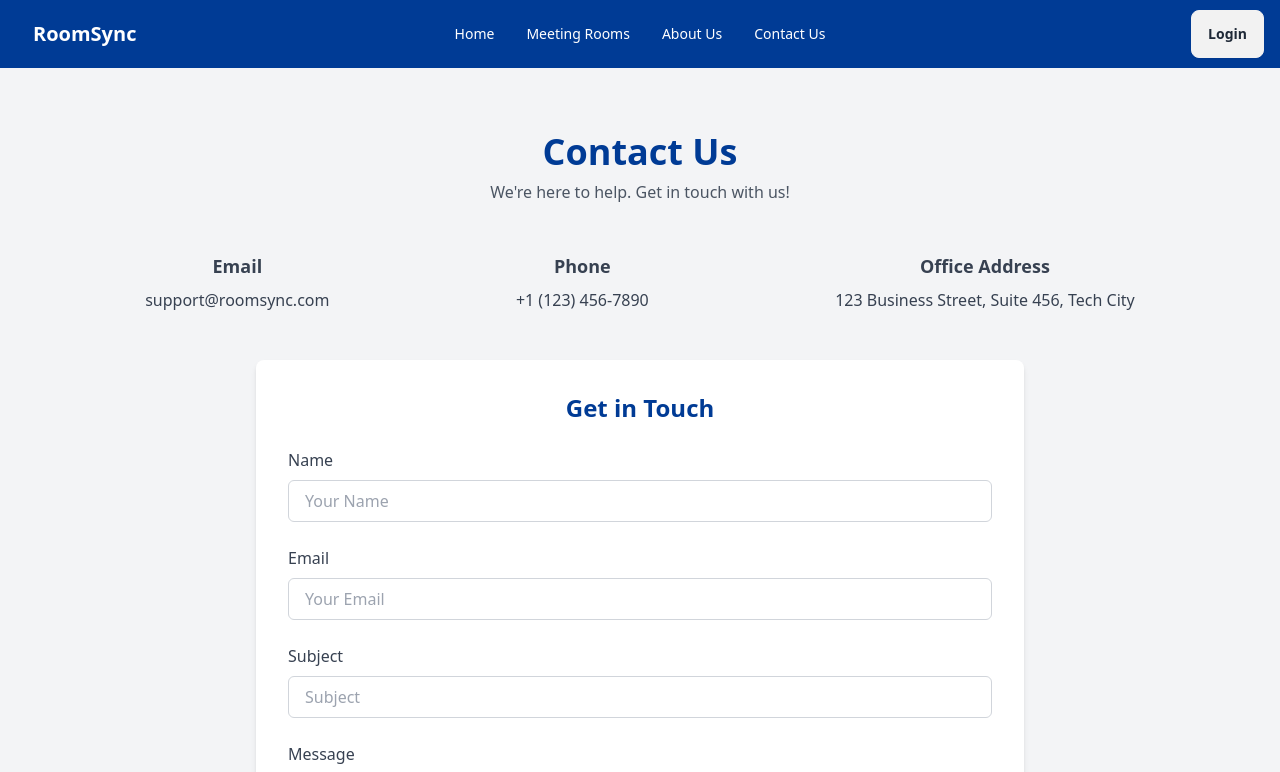
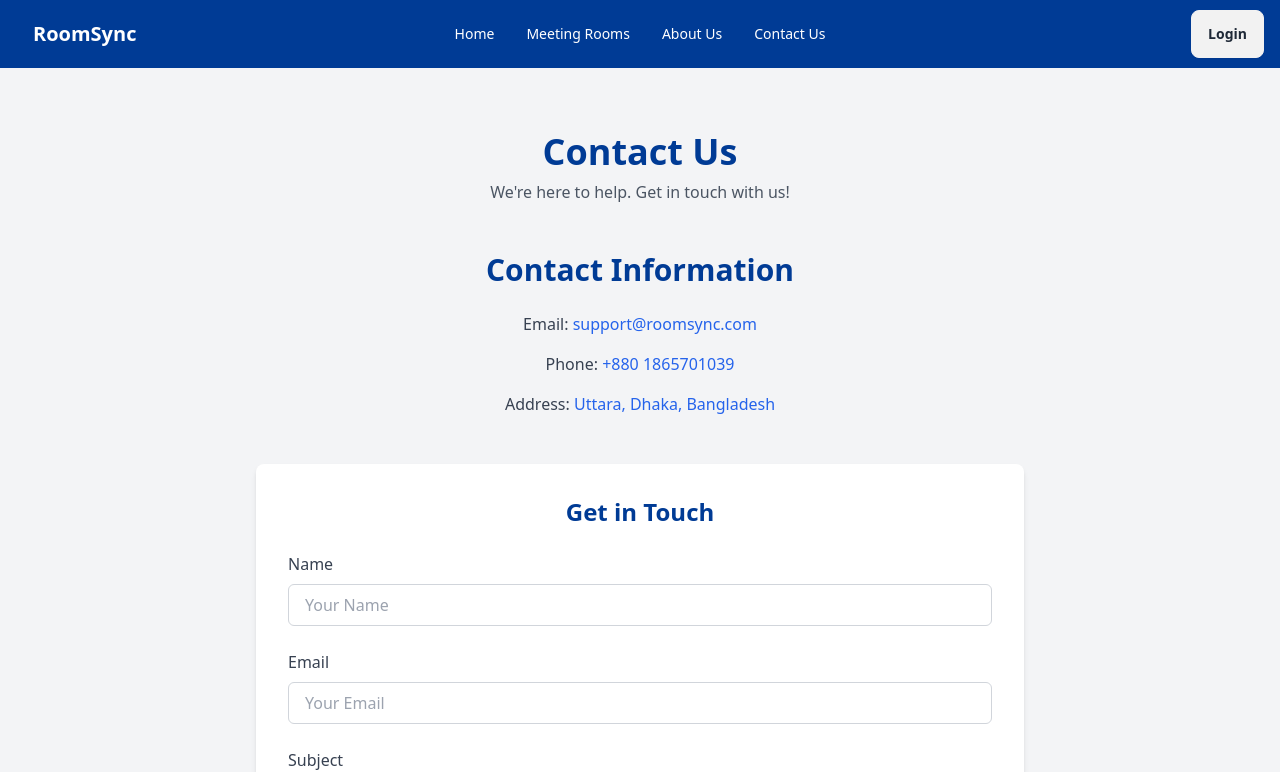
Before and after one commit to produzzal/RoomSync, a React (Vite) app: page /contact-us in a window 1280 px wide. Shown: the top 772 px of the page. Built offline with nearby package versions, Linux system fonts and the light colour scheme.

Commit message:
contact us added

```diff
--- a/package.json
+++ b/package.json
@@ -11,14 +11,18 @@
   },
   "dependencies": {
     "animate.css": "^4.1.1",
+    "dotenv": "^16.4.7",
+    "emailjs-com": "^3.2.0",
     "framer-motion": "^11.18.0",
     "react": "^18.3.1",
     "react-dom": "^18.3.1",
     "react-hook-form": "^7.54.2",
-    "react-router-dom": "^7.1.2"
+    "react-router-dom": "^7.1.2",
+    "react-toastify": "^11.0.3"
   },
   "devDependencies": {
     "@eslint/js": "^9.17.0",
+    "@types/node": "^22.10.7",
     "@types/react": "^18.3.18",
     "@types/react-dom": "^18.3.5",
     "@vitejs/plugin-react": "^4.3.4",
--- a/src/components/layout/Footer.tsx
+++ b/src/components/layout/Footer.tsx
@@ -22,10 +22,10 @@ const Footer: React.FC = () => {
             <p className="text-lg">
               Phone:{" "}
               <a href="tel:+1234567890" className="hover:text-[#F1F1F1]">
-                +1 (234) 567-890
+                +880 1865701039
               </a>
             </p>
-            <p className="text-lg">Address: 123 Main St, City, Country</p>
+            <p className="text-lg">Address: Uttara, Dhaka, Bangladesh</p>
           </div>
 
           {/* Social Media Links */}
--- a/src/pages/ContactUs.tsx
+++ b/src/pages/ContactUs.tsx
@@ -1,7 +1,70 @@
-import React from "react";
+import React, { useState } from "react";
 import { motion } from "framer-motion";
+import emailjs from "emailjs-com";
+import { ToastContainer, toast } from "react-toastify"; // Importing Toastify and ToastContainer
+import "react-toastify/dist/ReactToastify.css"; // Import Toastify CSS
 
 const ContactUs: React.FC = () => {
+  const [formData, setFormData] = useState({
+    name: "",
+    email: "",
+    subject: "",
+    message: "",
+  });
+
+  const [isLoading, setIsLoading] = useState(false); // To handle loading state
+
+  const handleInputChange = (
+    e: React.ChangeEvent<HTMLInputElement | HTMLTextAreaElement>
+  ) => {
+    const { name, value } = e.target;
+    setFormData({ ...formData, [name]: value });
+  };
+
+  const validateForm = () => {
+    const { name, email, subject, message } = formData;
+    if (!name || !email || !subject || !message) {
+      toast.error("All fields are required!"); // Error message toast
+      return false;
+    }
+    if (!/\S+@\S+\.\S+/.test(email)) {
+      toast.error("Please enter a valid email address!"); // Error message toast
+      return false;
+    }
+    return true;
+  };
+
+  const handleSubmit = (event: React.FormEvent) => {
+    event.preventDefault();
+
+    if (!validateForm()) return;
+
+    setIsLoading(true); // Start loading
+
+    const form = event.target as HTMLFormElement;
+
+    emailjs
+      .sendForm(
+        "service_cpnpfci", // Hardcoded Service ID
+        "template_5bejvmd", // Hardcoded Template ID
+        form,
+        "gCv1qx4g2YjUZpvXg" // Hardcoded User ID
+      )
+      .then(
+        (result) => {
+          console.log(result.text); // Success message
+          setIsLoading(false); // Stop loading
+          toast.success("Your message has been sent successfully!"); // Success toast
+          setFormData({ name: "", email: "", subject: "", message: "" }); // Clear form data
+        },
+        (error) => {
+          console.log(error.text); // Error message
+          setIsLoading(false); // Stop loading
+          toast.error("Something went wrong, please try again!"); // Error toast
+        }
+      );
+  };
+
   return (
     <div className="bg-gray-100 py-16 px-4 sm:px-6 lg:px-16">
       {/* Page Header */}
@@ -24,42 +87,39 @@ const ContactUs: React.FC = () => {
         </motion.p>
       </section>
 
-      {/* Contact Information */}
-      <section className="flex flex-col sm:flex-row sm:justify-around sm:items-start mb-12 text-gray-700 gap-6">
+      {/* Contact Information Section */}
+      <section className="text-center mb-12">
+        <motion.h2
+          className="text-2xl sm:text-3xl font-bold text-[#003B95]"
+          initial={{ opacity: 0 }}
+          animate={{ opacity: 1 }}
+          transition={{ duration: 1 }}
+        >
+          Contact Information
+        </motion.h2>
         <motion.div
-          className="flex flex-col items-center text-center"
-          initial={{ opacity: 0, y: 20 }}
-          animate={{ opacity: 1, y: 0 }}
-          transition={{ duration: 1, delay: 0.2 }}
+          className="mt-6 space-y-4 text-gray-700"
+          initial={{ opacity: 0 }}
+          animate={{ opacity: 1 }}
+          transition={{ duration: 1.5, delay: 0.3 }}
         >
-          <h2 className="text-base sm:text-lg font-semibold mb-2">Email</h2>
-          <p className="text-sm sm:text-base">support@roomsync.com</p>
-        </motion.div>
-        <motion.div
-          className="flex flex-col items-center text-center"
-          initial={{ opacity: 0, y: 20 }}
-          animate={{ opacity: 1, y: 0 }}
-          transition={{ duration: 1, delay: 0.4 }}
-        >
-          <h2 className="text-base sm:text-lg font-semibold mb-2">Phone</h2>
-          <p className="text-sm sm:text-base">+1 (123) 456-7890</p>
-        </motion.div>
-        <motion.div
-          className="flex flex-col items-center text-center"
-          initial={{ opacity: 0, y: 20 }}
-          animate={{ opacity: 1, y: 0 }}
-          transition={{ duration: 1, delay: 0.6 }}
-        >
-          <h2 className="text-base sm:text-lg font-semibold mb-2">
-            Office Address
-          </h2>
-          <p className="text-sm sm:text-base">
-            123 Business Street, Suite 456, Tech City
+          <p>
+            Email:{" "}
+            <a href="mailto:info@example.com" className="text-blue-600">
+              support@roomsync.com
+            </a>
+          </p>
+          <p>
+            Phone: <span className="text-blue-600">+880 1865701039</span>
+          </p>
+          <p>
+            Address:{" "}
+            <span className="text-blue-600">Uttara, Dhaka, Bangladesh</span>
           </p>
         </motion.div>
       </section>
 
-      {/* Contact Form */}
+      {/* Contact Form Section */}
       <section className="max-w-full sm:max-w-2xl lg:max-w-3xl mx-auto bg-white p-6 sm:p-8 rounded-lg shadow-md">
         <motion.h2
           className="text-xl sm:text-2xl font-bold text-center text-[#003B95] mb-6"
@@ -69,7 +129,7 @@ const ContactUs: React.FC = () => {
         >
           Get in Touch
         </motion.h2>
-        <form className="space-y-6">
+        <form onSubmit={handleSubmit} className="space-y-6">
           {/* Name Field */}
           <motion.div
             initial={{ opacity: 0, x: -20 }}
@@ -79,6 +139,9 @@ const ContactUs: React.FC = () => {
             <label className="block font-medium text-gray-700 mb-2">Name</label>
             <input
               type="text"
+              name="name"
+              value={formData.name}
+              onChange={handleInputChange}
               placeholder="Your Name"
               className="w-full px-4 py-2 text-sm sm:text-base border border-gray-300 rounded-md focus:outline-none focus:ring-2 focus:ring-[#003B95]"
             />
@@ -95,6 +158,9 @@ const ContactUs: React.FC = () => {
             </label>
             <input
               type="email"
+              name="email"
+              value={formData.email}
+              onChange={handleInputChange}
               placeholder="Your Email"
               className="w-full px-4 py-2 text-sm sm:text-base border border-gray-300 rounded-md focus:outline-none focus:ring-2 focus:ring-[#003B95]"
             />
@@ -111,6 +177,9 @@ const ContactUs: React.FC = () => {
             </label>
             <input
               type="text"
+              name="subject"
+              value={formData.subject}
+              onChange={handleInputChange}
               placeholder="Subject"
               className="w-full px-4 py-2 text-sm sm:text-base border border-gray-300 rounded-md focus:outline-none focus:ring-2 focus:ring-[#003B95]"
             />
@@ -126,6 +195,9 @@ const ContactUs: React.FC = () => {
               Message
             </label>
             <textarea
+              name="message"
+              value={formData.message}
+              onChange={handleInputChange}
               placeholder="Your Message"
               className="w-full px-4 py-2 text-sm sm:text-base border border-gray-300 rounded-md focus:outline-none focus:ring-2 focus:ring-[#003B95]"
               rows={5}
@@ -142,12 +214,26 @@ const ContactUs: React.FC = () => {
             <button
               type="submit"
               className="px-6 sm:px-8 py-2 sm:py-3 text-sm sm:text-base bg-[#003B95] text-white font-semibold rounded-md shadow-md hover:bg-[#002766] transition-colors"
+              disabled={isLoading} // Disable button during loading
             >
-              Send Message
+              {isLoading ? "Sending..." : "Send Message"}
             </button>
           </motion.div>
         </form>
       </section>
+
+      {/* ToastContainer for Toastify */}
+      <ToastContainer
+        position="top-center"
+        autoClose={5000}
+        hideProgressBar={false}
+        newestOnTop={false}
+        closeOnClick
+        rtl={false}
+        pauseOnFocusLoss
+        draggable
+        pauseOnHover
+      />
     </div>
   );
 };
```
Also changed, not shown: 1 other file (tests, documents, lock files or other folders).
